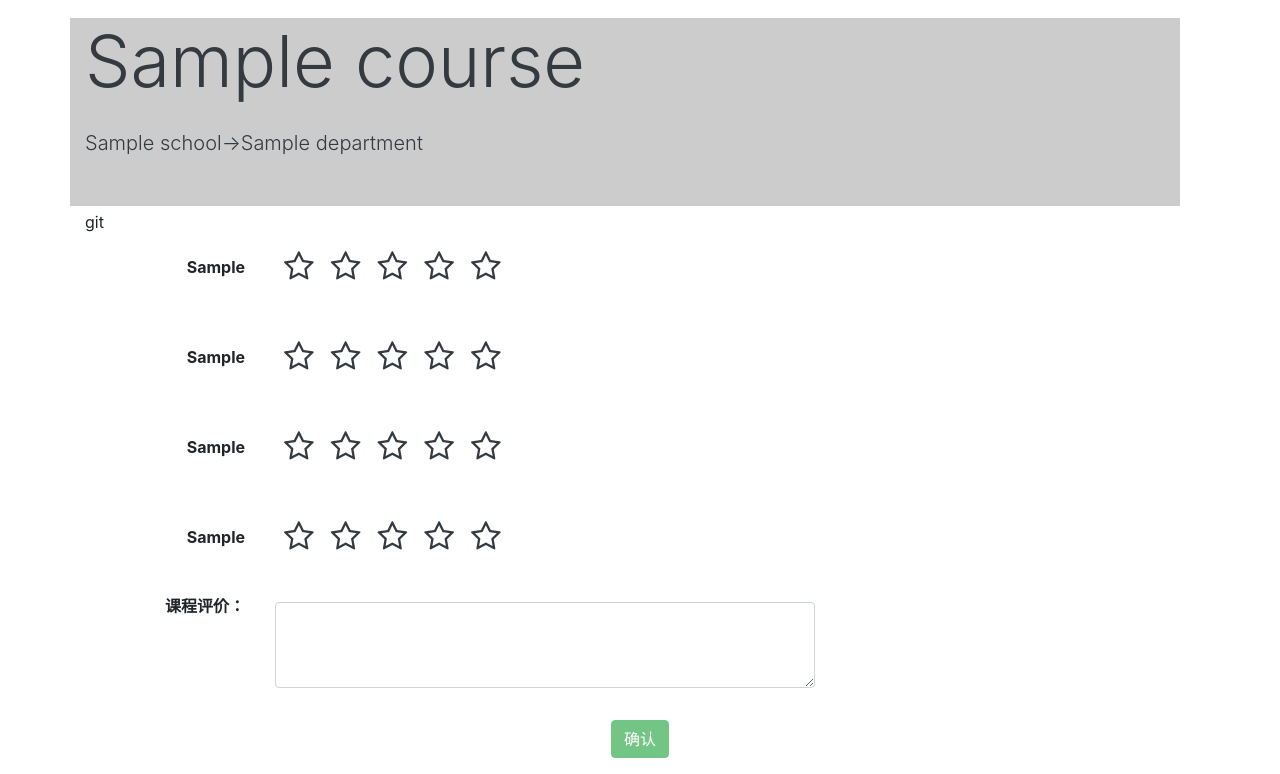
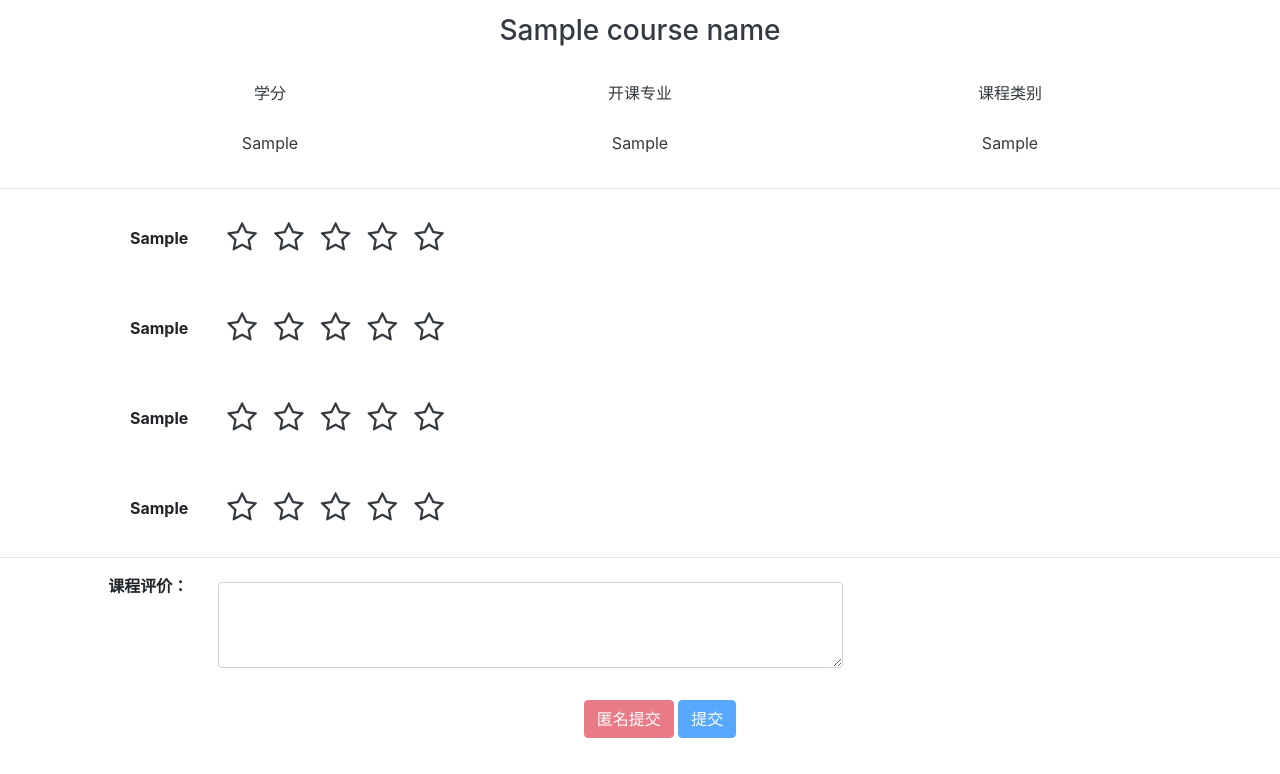
Before and after one commit to rRetr0Git/rateMyCourse, a Django app: template rateMyCourse/templates/rateMyCourse/commentPage.html in a window 1280 px wide. Shown: the part 56-830 px from the top of the page. After the commit the page ends 794 px from the top, so only its background shows below. Run offline with Django 3.2, Linux system fonts and the light colour scheme; the template is opened without the code that fills it: most values are stand-ins (such as "Sample title", 1, 10 or a date in 2020); some libraries are stand-ins or nearby versions.

Commit message:
optimize commentPage

```diff
--- a/rateMyCourse/templates/rateMyCourse/commentPage.html
+++ b/rateMyCourse/templates/rateMyCourse/commentPage.html
@@ -3,15 +3,40 @@
     <div class="container">
         <div class="row clearfix">
             <div class="col-md-12 column">
-                <div class="row w-100 my-1" style="background:#cccccc">
-                    <div class="col-md-12 text-white">
-                        <h1 class="display-3 mb-4 text-dark" id="courseName">{{course.name}}</h1>
-                        <p class="lead mb-5 text-dark">{{course.school}}-&gt;{{course.department}}</p>
+                <div class="text-center text-dark">
+                    <h3 class="text-center">{{course_name}}</h1>
+                </div>
+                <br>
+                <table style="width:100%; margin:auto">
+                    <tbody>
+                        <tr>
+                            <td style="width:33%">
+                                <p class="text-dark text-center">学分</p>
+                            </td>
+                            <td style="width:33%">
+                                <p class="text-dark text-center">开课专业</p>
+                            </td>
+                            <td style="width:33%">
+                                <p class="text-dark text-center">课程类别</p>
+                            </td>
+                        </tr>
+                        <tr>
+                            <td>
+                                <p class="text-dark text-center" style="margin-top:8px">{{course_credit}}</p>
+                            </td>
+                            <td>
+                                <p class="text-dark text-center" style="margin-top:8px">{{course_profession}}</p>
+                            </td>
+                            <td>
+                                <p class="text-dark text-center" style="margin-top:8px">{{course_type}}</p>
+                            </td>
+                        </tr>
+                    </tbody>
+                </table>
             </div>
         </div>
     </div>
-        </div>git
-
+    <hr>
     <div class="row clearfix">
         <div class="col-md-2 column">
             <p class="center-vertical text-right">
@@ -44,15 +69,15 @@
         </div>
         <div class="col-md-6 column">
             <div class="btn-group text-dark my-1">
-                    <a class="fa fa-star-o text-dark btn btn-sm" aria-hidden="true" style="font-size:32px" id="B11"
+                <a class="fa fa-star-o text-dark btn btn-sm" aria-hidden="true" style="font-size:32px" id="B21"
                     onclick="chooseScore(this.id)" href="javascript:void(0)"></a>
-                    <a class="fa fa-star-o text-dark btn btn-sm" aria-hidden="true" style="font-size:32px" id="B12"
+                <a class="fa fa-star-o text-dark btn btn-sm" aria-hidden="true" style="font-size:32px" id="B22"
                     onclick="chooseScore(this.id)" href="javascript:void(0)"></a>
-                    <a class="fa fa-star-o text-dark btn btn-sm" aria-hidden="true" style="font-size:32px" id="B13"
+                <a class="fa fa-star-o text-dark btn btn-sm" aria-hidden="true" style="font-size:32px" id="B23"
                     onclick="chooseScore(this.id)" href="javascript:void(0)"></a>
-                    <a class="fa fa-star-o text-dark btn btn-sm" aria-hidden="true" style="font-size:32px" id="B14"
+                <a class="fa fa-star-o text-dark btn btn-sm" aria-hidden="true" style="font-size:32px" id="B24"
                     onclick="chooseScore(this.id)" href="javascript:void(0)"></a>
-                    <a class="fa fa-star-o text-dark btn btn-sm" aria-hidden="true" style="font-size:32px" id="B15"
+                <a class="fa fa-star-o text-dark btn btn-sm" aria-hidden="true" style="font-size:32px" id="B25"
                     onclick="chooseScore(this.id)" href="javascript:void(0)"></a>
             </div>
         </div>
@@ -68,15 +93,15 @@
         </div>
         <div class="col-md-6 column">
             <div class="btn-group text-dark my-1">
-                    <a class="fa fa-star-o text-dark btn btn-sm" aria-hidden="true" style="font-size:32px" id="B11"
+                <a class="fa fa-star-o text-dark btn btn-sm" aria-hidden="true" style="font-size:32px" id="B31"
                     onclick="chooseScore(this.id)" href="javascript:void(0)"></a>
-                    <a class="fa fa-star-o text-dark btn btn-sm" aria-hidden="true" style="font-size:32px" id="B12"
+                <a class="fa fa-star-o text-dark btn btn-sm" aria-hidden="true" style="font-size:32px" id="B32"
                     onclick="chooseScore(this.id)" href="javascript:void(0)"></a>
-                    <a class="fa fa-star-o text-dark btn btn-sm" aria-hidden="true" style="font-size:32px" id="B13"
+                <a class="fa fa-star-o text-dark btn btn-sm" aria-hidden="true" style="font-size:32px" id="B33"
                     onclick="chooseScore(this.id)" href="javascript:void(0)"></a>
-                    <a class="fa fa-star-o text-dark btn btn-sm" aria-hidden="true" style="font-size:32px" id="B14"
+                <a class="fa fa-star-o text-dark btn btn-sm" aria-hidden="true" style="font-size:32px" id="B34"
                     onclick="chooseScore(this.id)" href="javascript:void(0)"></a>
-                    <a class="fa fa-star-o text-dark btn btn-sm" aria-hidden="true" style="font-size:32px" id="B15"
+                <a class="fa fa-star-o text-dark btn btn-sm" aria-hidden="true" style="font-size:32px" id="B35"
                     onclick="chooseScore(this.id)" href="javascript:void(0)"></a>
             </div>
         </div>
@@ -92,22 +117,22 @@
         </div>
         <div class="col-md-6 column">
             <div class="btn-group text-dark my-1">
-                    <a class="fa fa-star-o text-dark btn btn-sm" aria-hidden="true" style="font-size:32px" id="B11"
+                <a class="fa fa-star-o text-dark btn btn-sm" aria-hidden="true" style="font-size:32px" id="B41"
                     onclick="chooseScore(this.id)" href="javascript:void(0)"></a>
-                    <a class="fa fa-star-o text-dark btn btn-sm" aria-hidden="true" style="font-size:32px" id="B12"
+                <a class="fa fa-star-o text-dark btn btn-sm" aria-hidden="true" style="font-size:32px" id="B42"
                     onclick="chooseScore(this.id)" href="javascript:void(0)"></a>
-                    <a class="fa fa-star-o text-dark btn btn-sm" aria-hidden="true" style="font-size:32px" id="B13"
+                <a class="fa fa-star-o text-dark btn btn-sm" aria-hidden="true" style="font-size:32px" id="B43"
                     onclick="chooseScore(this.id)" href="javascript:void(0)"></a>
-                    <a class="fa fa-star-o text-dark btn btn-sm" aria-hidden="true" style="font-size:32px" id="B14"
+                <a class="fa fa-star-o text-dark btn btn-sm" aria-hidden="true" style="font-size:32px" id="B44"
                     onclick="chooseScore(this.id)" href="javascript:void(0)"></a>
-                    <a class="fa fa-star-o text-dark btn btn-sm" aria-hidden="true" style="font-size:32px" id="B15"
+                <a class="fa fa-star-o text-dark btn btn-sm" aria-hidden="true" style="font-size:32px" id="B45"
                     onclick="chooseScore(this.id)" href="javascript:void(0)"></a>
             </div>
         </div>
         <div class="col-md-4 column">
         </div>
     </div>
-        <br>
+    <hr>
     <div class="row clearfix">
         <div class="col-md-2 column">
             <p class="text-right">
@@ -125,11 +150,10 @@
     <br>
     <div class="row clearfix">
         <div class="col-md-12 column">
-                <p class="text-center">
-                    <button type="button" class="btn btn-default btn-success disabled">确认</button>
-                </p>
+            <ul class="text-center">
+                <button type="button" class="btn btn-default btn-danger disabled">匿名提交</button>
+                <button type="button" class="btn btn-default btn-primary disabled">提交</button>
+            </ul>
         </div>
     </div>
-    </div>
-
 {% endblock %}
```
Lines whose indentation alone changed are shown as unchanged.
